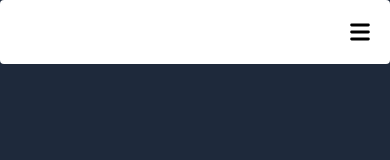
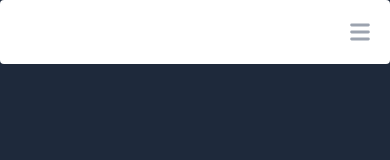
Before and after one commit to fmalakis/fmalakis-io, a React (Create React App) app: page / in a window 390 px wide. Shown: the top 160 px of the page. Built offline with nearby package versions, Linux system fonts and the light colour scheme.

Commit message:
Fix text color on small devices

```diff
--- a/src/components/Navbar/Navbar.js
+++ b/src/components/Navbar/Navbar.js
@@ -25,7 +25,7 @@ const Navbar = (props) => {
                     data-collapse-toggle="navbar-default"
                     onClick={handleShowNavbarClick}
                     type="button"
-                    className="inline-flex items-center p-2 ml-3 text-sm rounded-lg md:hidden focus:outline-none focus:ring-2 text-gray-400hover:bg-gray-700 focus:ring-gray-600"
+                    className="inline-flex items-center p-2 ml-3 text-sm rounded-lg md:hidden focus:outline-none focus:ring-2 text-gray-400 hover:bg-gray-700 focus:ring-gray-600"
                     aria-controls="navbar-default"
                     aria-expanded="false"
                 >
```
